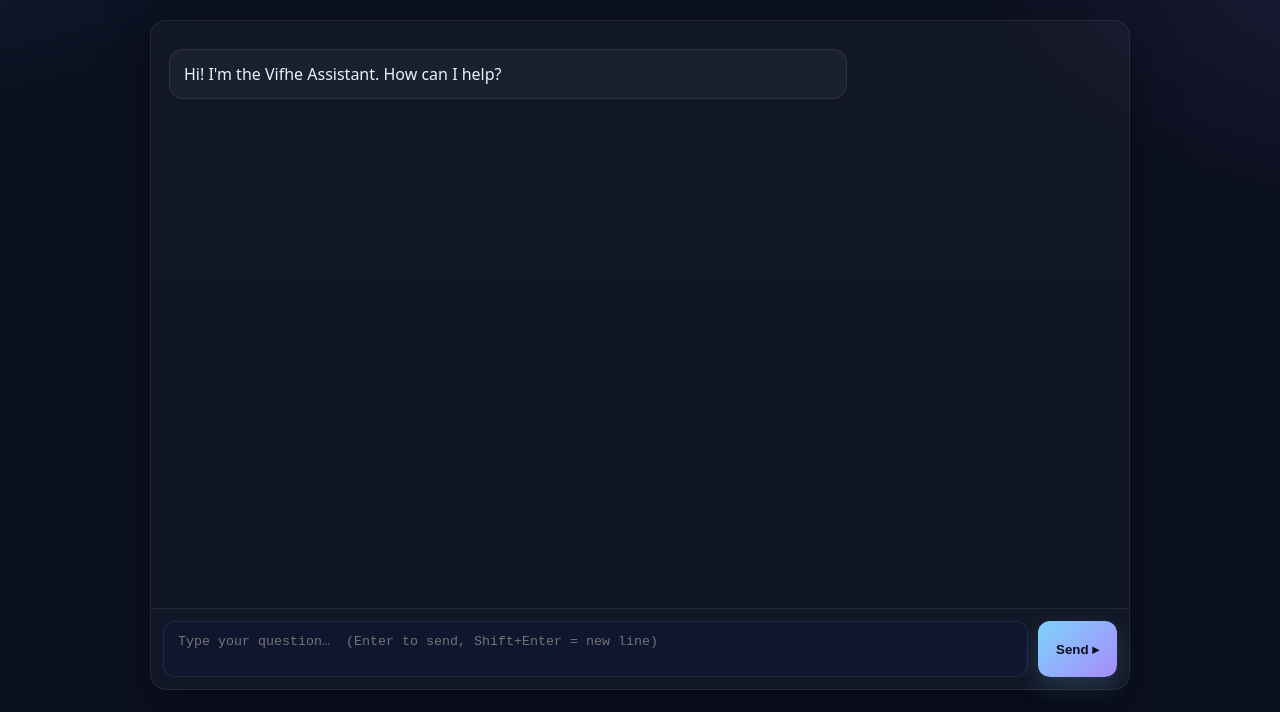
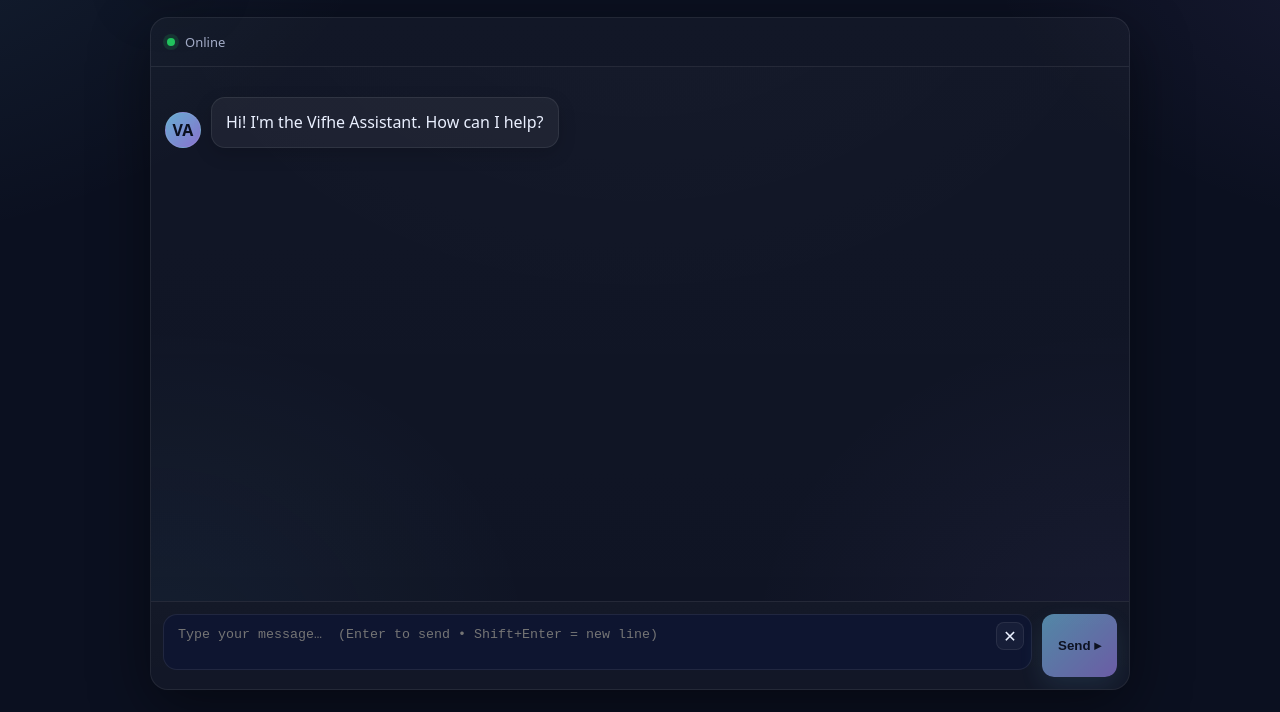
Before and after one commit to Ultrafay/VIFHE-Assistant, a plain HTML site: page index.html in a window 1280 px wide. Shown: the part 88-800 px from the top of the page. Drawn offline with Linux system fonts and the light colour scheme.

Commit message:
Update index.html

```diff
--- a/index.html
+++ b/index.html
@@ -1,125 +1,151 @@
 <!doctype html>
 <html lang="en">
 <head>
-  <meta charset="utf-8" />
-  <meta name="viewport" content="width=device-width, initial-scale=1" />
+  <meta charset="utf-8"/>
+  <meta name="viewport" content="width=device-width, initial-scale=1"/>
   <title>Vifhe Assistant</title>
-  <meta name="color-scheme" content="dark light" />
+  <meta name="color-scheme" content="dark"/>
   <style>
     :root{
-      --bg: #0b1020;
-      --panel: #0f162e;
-      --panel-2:#0c1327;
-      --text: #eaf0ff;
-      --muted:#9aa4c7;
+      --bg:#0b1020;
+      --bg-grad1: rgba(125,211,252,.10);
+      --bg-grad2: rgba(167,139,250,.10);
+      --panel:#0e1530;
+      --panel-2:#0b1230;
+      --text:#eaf0ff;
+      --muted:#a3acc7;
+      --border:rgba(255,255,255,.08);
+      --ring:rgba(124,197,255,.25);
       --accent:#7dd3fc;
       --accent2:#a78bfa;
-      --border: rgba(255,255,255,.08);
-      --ring: rgba(125,211,252,.25);
-      --radius: 16px;
-      --shadow: 0 20px 50px rgba(0,0,0,.35);
+      --radius:18px;
+      --shadow:0 18px 60px rgba(0,0,0,.45);
     }
 
-    *{ box-sizing: border-box }
+    *{ box-sizing:border-box }
     html,body{ height:100% }
     body{
-      margin:0;
-      font: 16px/1.5 ui-sans-serif, system-ui, -apple-system, "Segoe UI", Roboto, "Helvetica Neue", Arial;
-      color:var(--text);
+      margin:0; color:var(--text);
+      font:16px/1.55 ui-sans-serif,system-ui,-apple-system,"Segoe UI",Roboto,Arial;
       background:
-        radial-gradient(900px 600px at -10% -20%, rgba(125,211,252,.12), transparent 60%),
-        radial-gradient(900px 600px at 110% 0%, rgba(167,139,250,.12), transparent 50%),
+        radial-gradient(1000px 700px at -15% -10%, var(--bg-grad1), transparent 60%),
+        radial-gradient(900px 600px at 115% 0%, var(--bg-grad2), transparent 55%),
         var(--bg);
-      display:grid;
-      grid-template-rows: auto 1fr;
+      display:grid; grid-template-rows:auto 1fr;
     }
 
     /* Header */
     header{
-      position: sticky; top:0; z-index:10;
-      backdrop-filter: blur(10px) saturate(130%);
-      background: linear-gradient(180deg, rgba(12,19,39,.7), rgba(12,19,39,.35));
+      position:sticky; top:0; z-index:10;
+      backdrop-filter:saturate(130%) blur(10px);
+      background:linear-gradient(180deg, rgba(10,16,36,.7), rgba(10,16,36,.35));
       border-bottom:1px solid var(--border);
     }
-    .container{ width:min(980px, 92vw); margin:0 auto; padding:18px 0; display:flex; align-items:center; gap:12px; }
+    .container{ width:min(980px,92vw); margin:0 auto; padding:16px 0; display:flex; align-items:center; gap:12px; }
     .logo{
-      width:40px; height:40px; border-radius:12px;
-      display:grid; place-items:center; font-weight:800; color:#0b1020;
-      background: linear-gradient(135deg, var(--accent), var(--accent2));
-      box-shadow: var(--shadow);
+      width:42px; height:42px; border-radius:12px; display:grid; place-items:center;
+      background:linear-gradient(135deg,var(--accent),var(--accent2)); color:#0b1020; font-weight:900;
+      box-shadow:var(--shadow);
     }
-    .brand h1{ margin:0; font-size:18px; letter-spacing:.2px; }
-    .brand p{ margin:2px 0 0; color:var(--muted); font-size:13px }
+    .brand h1{ margin:0; font-size:18px; letter-spacing:.2px }
+    .brand p{ margin:2px 0 0; font-size:13px; color:var(--muted) }
 
-    /* Card */
+    /* Chat card */
     .card{
-      width:min(980px, 92vw); margin:22px auto;
-      background: linear-gradient(180deg, rgba(255,255,255,.03), rgba(255,255,255,.02));
-      border:1px solid var(--border);
-      border-radius:var(--radius);
-      box-shadow: var(--shadow);
-      display:grid; grid-template-rows: 1fr auto;
-      min-height: 70vh;
+      width:min(980px,92vw); margin:22px auto;
+      background:linear-gradient(180deg, rgba(255,255,255,.03), rgba(255,255,255,.02));
+      border:1px solid var(--border); border-radius:var(--radius); box-shadow:var(--shadow);
+      display:grid; grid-template-rows:auto 1fr auto; overflow:hidden;
     }
+    .card-head{
+      padding:14px 16px; display:flex; align-items:center; gap:10px; border-bottom:1px solid var(--border);
+    }
+    .status-dot{ width:8px; height:8px; border-radius:50%; background:#22c55e; box-shadow:0 0 0 4px rgba(34,197,94,.15) }
+    .card-head .muted{ color:var(--muted); font-size:13px }
 
-    /* Messages */
+    /* Messages area */
     #messages{
-      padding:18px; overflow:auto; scroll-behavior:smooth;
+      padding:18px 14px; overflow:auto; scroll-behavior:smooth;
+      background:
+        radial-gradient(900px 700px at 50% -30%, rgba(255,255,255,.02), transparent 60%),
+        radial-gradient(700px 600px at 0% 110%, rgba(125,211,252,.06), transparent 55%),
+        radial-gradient(700px 600px at 100% 110%, rgba(167,139,250,.06), transparent 55%);
     }
-    .msg{
-      max-width: 72%;
-      padding:12px 14px; border:1px solid var(--border);
-      border-radius:14px; margin:10px 0; word-wrap:anywhere;
-      background: rgba(255,255,255,.04);
-      animation: fade .12s ease-out;
+    .row{ display:flex; gap:10px; margin:12px 0; align-items:flex-end; }
+    .row.me{ flex-direction:row-reverse }
+    .avatar{
+      flex:0 0 36px; height:36px; border-radius:50%;
+      background:linear-gradient(135deg, rgba(125,211,252,.8), rgba(167,139,250,.8));
+      display:grid; place-items:center; font-size:16px; color:#0b1020; font-weight:900; border:1px solid var(--border);
     }
-    .me{
-      margin-left:auto;
-      background: linear-gradient(135deg, rgba(125,211,252,.18), rgba(167,139,250,.2));
-      border-color: rgba(255,255,255,.16);
+    .bubble{
+      max-width: min(78%, 700px);
+      padding:12px 14px; border-radius:14px; border:1px solid var(--border);
+      background:rgba(255,255,255,.05); box-shadow: 0 6px 18px rgba(0,0,0,.15);
+      word-wrap: anywhere;
     }
-    .meta{ color:var(--muted); font-size:12px; margin-top:6px }
-    .typing{ display:inline-flex; gap:4px; vertical-align:middle }
-    .dot{ width:6px; height:6px; border-radius:50%; background:var(--muted); opacity:.6; animation: pulse 1.2s infinite }
+    .me .bubble{
+      background:linear-gradient(135deg, rgba(125,211,252,.18), rgba(167,139,250,.2));
+      border-color:rgba(255,255,255,.16);
+    }
+    .meta{ margin-top:6px; font-size:12px; color:var(--muted) }
+
+    /* Typing */
+    .typing{ display:inline-flex; gap:5px; align-items:center; color:var(--muted); font-size:13px }
+    .dot{ width:6px; height:6px; border-radius:50%; background:var(--muted); opacity:.6; animation:pulse 1.2s infinite }
     .dot:nth-child(2){ animation-delay:.15s } .dot:nth-child(3){ animation-delay:.3s }
-    @keyframes fade{ from{opacity:0; transform:translateY(2px)} to{opacity:1; transform:none} }
     @keyframes pulse{ 0%,80%,100%{opacity:.2; transform:translateY(0)} 40%{opacity:1; transform:translateY(-2px)} }
 
     /* Input bar */
     .input{
       display:flex; gap:10px; padding:12px; border-top:1px solid var(--border);
-      background: linear-gradient(180deg, rgba(255,255,255,.02), rgba(255,255,255,.01));
-      border-radius: 0 0 var(--radius) var(--radius);
+      background:linear-gradient(180deg, rgba(255,255,255,.02), rgba(255,255,255,.01));
+    }
+    .field{
+      position:relative; flex:1;
     }
     textarea{
-      flex:1; min-height:44px; max-height:140px; resize:none;
-      border-radius:12px; padding:12px 14px; color:var(--text);
-      background: var(--panel); border:1px solid var(--border); outline:none;
-      transition: box-shadow .15s ease, border-color .15s ease, background .2s ease;
+      width:100%; min-height:44px; max-height:160px; resize:none;
+      border-radius:14px; padding:12px 44px 12px 14px; color:var(--text);
+      background:var(--panel); border:1px solid var(--border); outline:none;
+      transition:border-color .15s ease, box-shadow .15s ease, background .15s ease;
     }
-    textarea:focus{ border-color: var(--ring); box-shadow: 0 0 0 6px var(--ring); background: var(--panel-2) }
+    textarea:focus{ border-color:var(--ring); box-shadow:0 0 0 6px var(--ring); background:var(--panel-2) }
 
-    button{
+    .action{
+      position:absolute; right:8px; top:8px; display:flex; gap:6px;
+    }
+    .icon-btn{
+      width:28px; height:28px; display:grid; place-items:center; border-radius:8px;
+      border:1px solid var(--border); background:rgba(255,255,255,.04);
+      cursor:pointer; transition: transform .08s ease, background .15s ease;
+    }
+    .icon-btn:active{ transform:scale(.98) }
+
+    button.send{
       appearance:none; border:0; cursor:pointer; font-weight:800;
-      padding:12px 18px; border-radius:12px; color:#0b1020;
-      background: linear-gradient(135deg, var(--accent), var(--accent2));
-      box-shadow: 0 10px 24px rgba(125,211,252,.18);
-      transition: transform .08s ease, opacity .2s ease, box-shadow .2s ease;
-      white-space: nowrap;
+      padding:12px 16px; border-radius:12px; color:#0b1020;
+      background:linear-gradient(135deg,var(--accent),var(--accent2));
+      box-shadow:0 10px 26px rgba(125,211,252,.18);
+      transition:transform .08s ease, opacity .2s ease;
+      white-space:nowrap;
     }
-    button:disabled{ opacity:.6; cursor:not-allowed }
-    button:hover{ transform: translateY(-1px) }
+    button.send:disabled{ opacity:.6; cursor:not-allowed }
+    button.send:hover{ transform:translateY(-1px) }
 
-    /* Mobile tweaks */
-    @media (max-width: 640px){
-      .msg{ max-width: 88% }
-      .container{ padding:14px 0 }
-      .card{ min-height: 75vh }
+    /* Scrollbar */
+    #messages::-webkit-scrollbar{ width:10px }
+    #messages::-webkit-scrollbar-thumb{ background:rgba(255,255,255,.12); border-radius:10px }
+    #messages::-webkit-scrollbar-track{ background:transparent }
+
+    /* Mobile */
+    @media (max-width:640px){
+      .bubble{ max-width:88% }
+      .avatar{ display:none } /* cleaner on small screens */
     }
 
-    /* Reduce motion */
     @media (prefers-reduced-motion: reduce){
-      *{ animation: none !important; transition: none !important }
+      *{ animation:none !important; transition:none !important }
     }
   </style>
 </head>
@@ -129,44 +155,62 @@
       <div class="logo" aria-hidden>🎓</div>
       <div class="brand">
         <h1>Vifhe Assistant</h1>
-        <p>Your study companion — simple, fast, minimal.</p>
+        <p>Clean, minimal chat — easy to read and share.</p>
       </div>
     </div>
   </header>
 
   <main class="card" aria-live="polite">
+    <div class="card-head">
+      <div class="status-dot" aria-hidden></div>
+      <div class="muted">Online</div>
+    </div>
+
     <div id="messages"></div>
 
-    <form class="input" id="form">
-      <textarea id="input" placeholder="Type your question…  (Enter to send, Shift+Enter = new line)" aria-label="Message input"></textarea>
-      <button id="send" type="submit">Send ▸</button>
+    <form class="input" id="form" autocomplete="off">
+      <div class="field">
+        <textarea id="input" placeholder="Type your message…  (Enter to send • Shift+Enter = new line)" aria-label="Message input"></textarea>
+        <div class="action">
+          <div class="icon-btn" title="Clear" id="clearBtn">✕</div>
+        </div>
+      </div>
+      <button class="send" id="send" type="submit">Send ▸</button>
     </form>
   </main>
 
   <script>
     const $messages = document.getElementById('messages');
+    const $form = document.getElementById('form');
     const $input = document.getElementById('input');
-    const $form = document.getElementById('form');
     const $send = document.getElementById('send');
+    const $clear = document.getElementById('clearBtn');
     let threadId = null;
-    let thinkingEl = null;
+    let thinkingRow = null;
+
+    function row(me=false){
+      const r = document.createElement('div');
+      r.className = 'row' + (me ? ' me' : '');
+      const avatar = document.createElement('div');
+      avatar.className = 'avatar';
+      avatar.textContent = me ? 'You' : 'VA';
+      const bubble = document.createElement('div');
+      bubble.className = 'bubble';
+      r.appendChild(avatar); r.appendChild(bubble);
+      $messages.appendChild(r);
+      $messages.scrollTop = $messages.scrollHeight;
+      return { r, bubble };
+    }
 
     function addMessage(text, me=false){
-      const wrap = document.createElement('div');
-      wrap.className = 'msg' + (me ? ' me' : '');
-      wrap.textContent = text;
-      $messages.appendChild(wrap);
-      $messages.scrollTop = $messages.scrollHeight;
-      return wrap;
+      const { bubble } = row(me);
+      bubble.textContent = text;
     }
 
     function addThinking(){
-      const wrap = document.createElement('div');
-      wrap.className = 'msg';
-      wrap.innerHTML = `<span class="meta">Vifhe Assistant is typing</span> <span class="typing"><span class="dot"></span><span class="dot"></span><span class="dot"></span></span>`;
-      $messages.appendChild(wrap);
-      $messages.scrollTop = $messages.scrollHeight;
-      return wrap;
+      const { r, bubble } = row(false);
+      bubble.innerHTML = `<span class="typing"><span class="dot"></span><span class="dot"></span><span class="dot"></span>&nbsp;Typing…</span>`;
+      thinkingRow = r;
     }
 
     function setSending(state){
@@ -176,44 +220,48 @@
 
     async function sendMessage(message){
       setSending(true);
-      thinkingEl = addThinking();
+      addThinking();
       try{
-        const r = await fetch('/api/chat', {
-          method: 'POST',
-          headers: {'Content-Type':'application/json'},
+        const resp = await fetch('/api/chat', {
+          method:'POST',
+          headers:{ 'Content-Type':'application/json' },
           body: JSON.stringify({ message, threadId })
         });
-        const j = await r.json();
-        if (thinkingEl) thinkingEl.remove();
+        const data = await resp.json();
+        if (thinkingRow) thinkingRow.remove();
 
-        if (!r.ok) {
-          addMessage('⚠️ ' + (j.error || 'Request failed'));
+        if (!resp.ok){
+          addMessage('⚠️ ' + (data.error || 'Request failed'));
           return;
         }
-        addMessage(j.reply || '(no reply)');
-        threadId = j.responseId || j.threadId || threadId;
-      }catch(err){
-        if (thinkingEl) thinkingEl.remove();
+        addMessage(data.reply || '(no reply)');
+        threadId = data.responseId || data.threadId || threadId;
+      }catch(e){
+        if (thinkingRow) thinkingRow.remove();
         addMessage('⚠️ Network error. Please try again.');
       }finally{
         setSending(false);
       }
     }
 
-    // Auto-grow textarea
+    // Auto-grow textarea and disable send when empty
+    function updateSendState(){
+      const hasText = $input.value.trim().length > 0;
+      $send.disabled = !hasText;
+    }
     $input.addEventListener('input', () => {
       $input.style.height = 'auto';
-      $input.style.height = Math.min($input.scrollHeight, 140) + 'px';
+      $input.style.height = Math.min($input.scrollHeight, 160) + 'px';
+      updateSendState();
     });
 
-    // Submit on Enter, with Shift+Enter for newline
+    // Submit on Enter (Shift+Enter = newline)
     $form.addEventListener('submit', (e) => {
       e.preventDefault();
       const message = $input.value.trim();
       if (!message) return;
       addMessage(message, true);
-      $input.value = '';
-      $input.style.height = '44px';
+      $input.value = ''; $input.style.height = '44px'; updateSendState();
       sendMessage(message);
     });
     $input.addEventListener('keydown', (e) => {
@@ -223,7 +271,15 @@
       }
     });
 
-    // Welcome
+    // Clear chat
+    $clear.addEventListener('click', () => {
+      $messages.innerHTML = '';
+      threadId = null;
+      addMessage("Hi! I'm the Vifhe Assistant. How can I help?");
+    });
+
+    // Initial state
+    updateSendState();
     addMessage("Hi! I'm the Vifhe Assistant. How can I help?");
   </script>
 </body>
```
